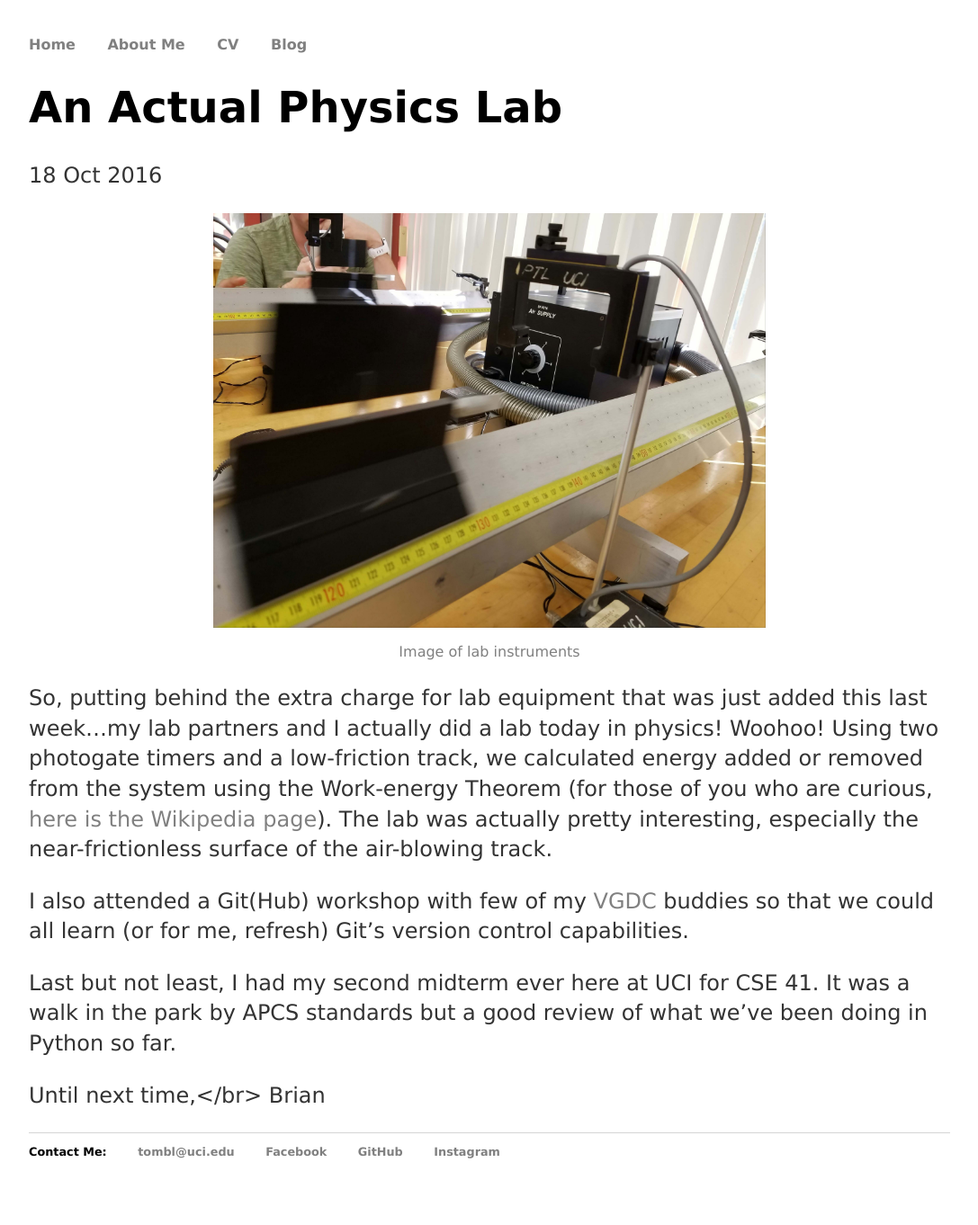
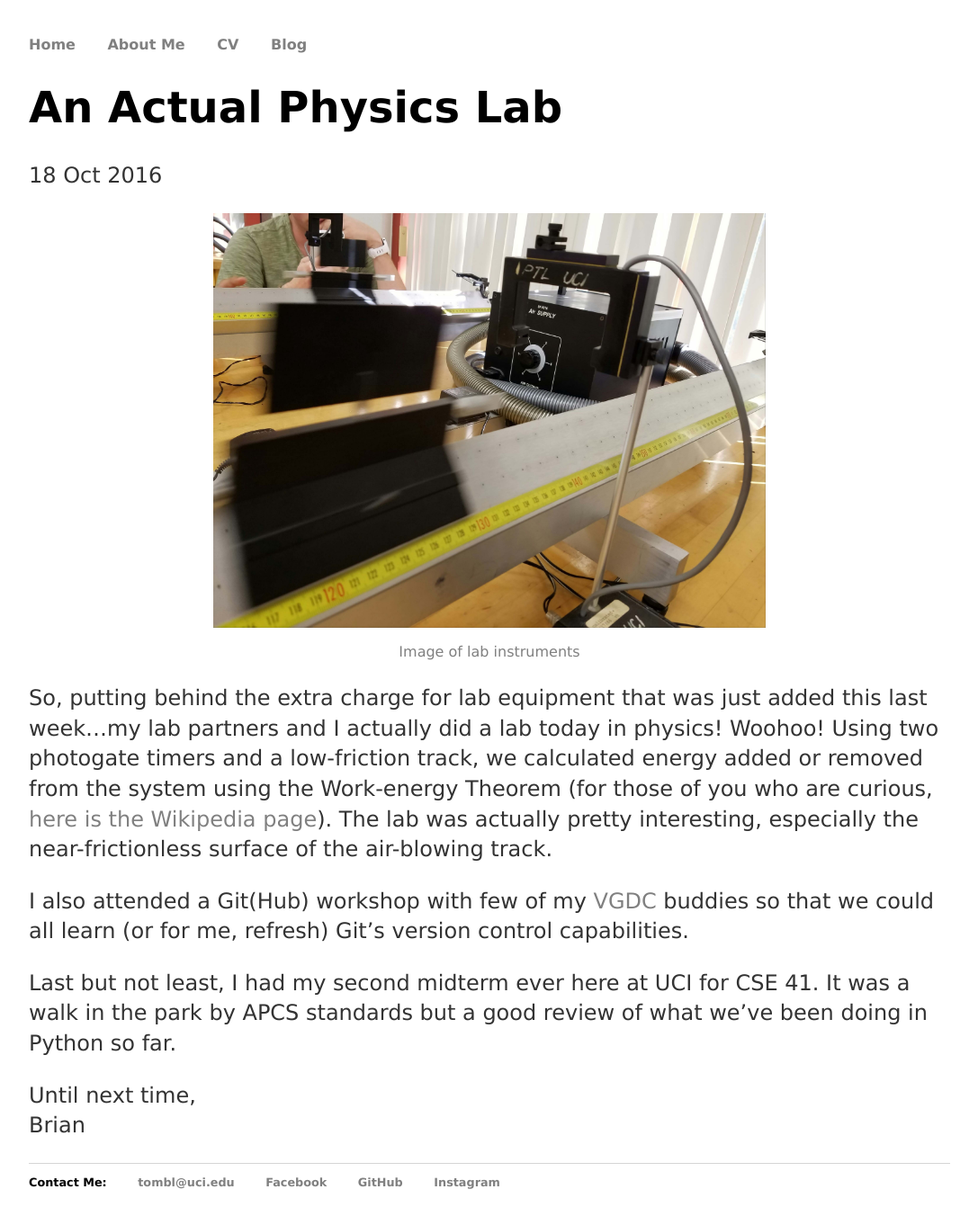
Before and after one commit to BTx123/BTx123.github.io, a Jekyll site: the page built from _posts/2016-10-18-an-actual-physics-lab.md, in a window 1280 px wide. Shown: the whole page at 90% size, without its empty margins (96-1183 px from the left). Built offline with Jekyll 4.4.1, drawn with Linux system fonts in a browser that asks for light colours; before the commit the page ends 1328 px from its top, so only the background shows below that.

Commit message:
Fix line break

```diff
--- a/_posts/2016-10-18-an-actual-physics-lab.md
+++ b/_posts/2016-10-18-an-actual-physics-lab.md
@@ -15,5 +15,5 @@ I also attended a Git(Hub) workshop with few of my [VGDC](http://vgdc-uci.com/)
 
 Last but not least, I had my second midterm ever here at UCI for CSE 41. It was a walk in the park by APCS standards but a good review of what we've been doing in Python so far.
 
-Until next time,</br>
+Until next time,<br/>
 Brian
```
